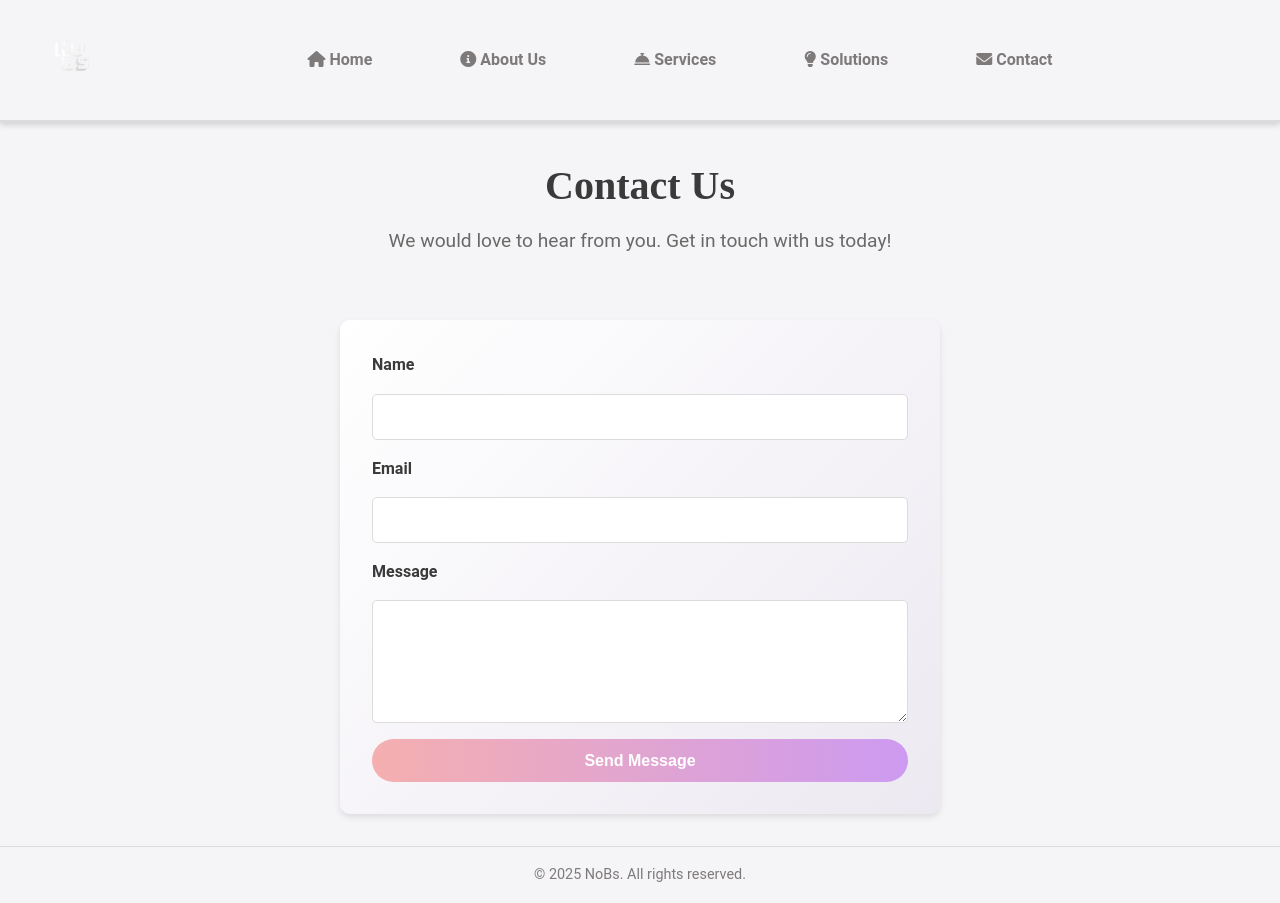
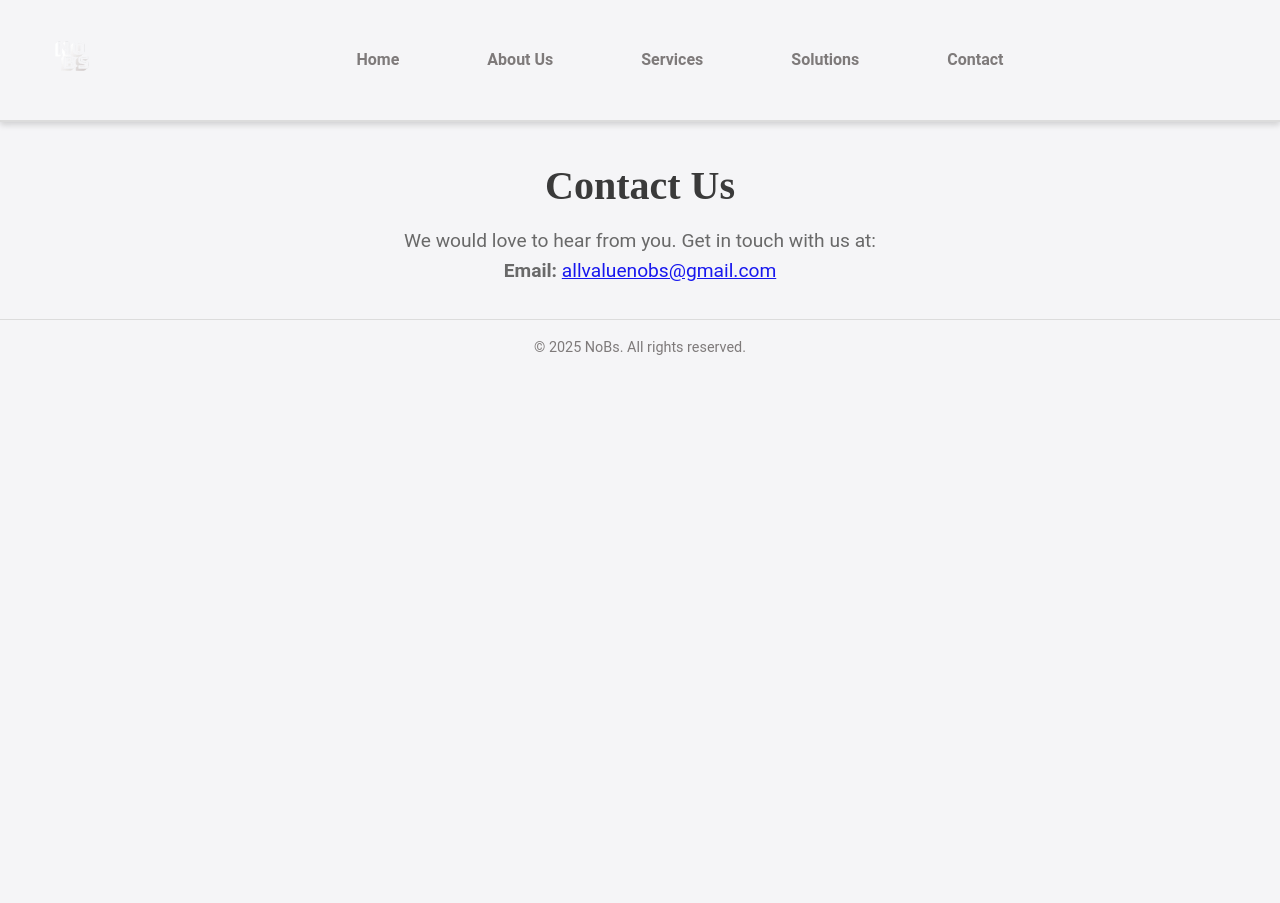
Before and after one commit to philbiju/nobs_website, a Flask app: page /contact in a window 1280 px wide. After the commit the page ends 355 px from the top, so only its background shows below. Run offline with Flask 3, Linux system fonts and the light colour scheme; some web fonts are replaced.

Commit message:
Update contact.html

```diff
--- a/templates/contact.html
+++ b/templates/contact.html
@@ -17,34 +17,21 @@
         </div>
         <nav class="navbar">
             <ul>
-                <li><a href="{{ url_for('home') }}"><i class="fas fa-home"></i> Home</a></li>
-                <li><a href="{{ url_for('about') }}"><i class="fas fa-info-circle"></i> About Us</a></li>
-                <li><a href="{{ url_for('services') }}"><i class="fas fa-concierge-bell"></i> Services</a></li>
-                <li><a href="{{ url_for('solutions') }}"><i class="fas fa-lightbulb"></i> Solutions</a></li>
-                <li><a href="{{ url_for('contact') }}"><i class="fas fa-envelope"></i> Contact</a></li>
+                <li><a href="{{ url_for('home') }}"></i> Home</a></li>
+                <li><a href="{{ url_for('about') }}"></i> About Us</a></li>
+                <li><a href="{{ url_for('services') }}"></i> Services</a></li>
+                <li><a href="{{ url_for('solutions') }}"></i> Solutions</a></li>
+                <li><a href="{{ url_for('contact') }}"></i> Contact</a></li>
             </ul>
         </nav>
     </header>
 
+
     <main>
         <section class="page-header">
             <h1>Contact Us</h1>
-            <p>We would love to hear from you. Get in touch with us today!</p>
-        </section>
-
-        <section class="contact-form">
-            <form action="/submit-form" method="POST">
-                <label for="name">Name</label>
-                <input type="text" id="name" name="name" required>
-
-                <label for="email">Email</label>
-                <input type="email" id="email" name="email" required>
-
-                <label for="message">Message</label>
-                <textarea id="message" name="message" rows="5" required></textarea>
-
-                <button type="submit" class="cta-button">Send Message</button>
-            </form>
+            <p>We would love to hear from you. Get in touch with us at:</p>
+            <p><strong>Email:</strong> <a href="mailto:allvaluenobs@gmail.com">allvaluenobs@gmail.com</a></p>
         </section>
     </main>
 
```
